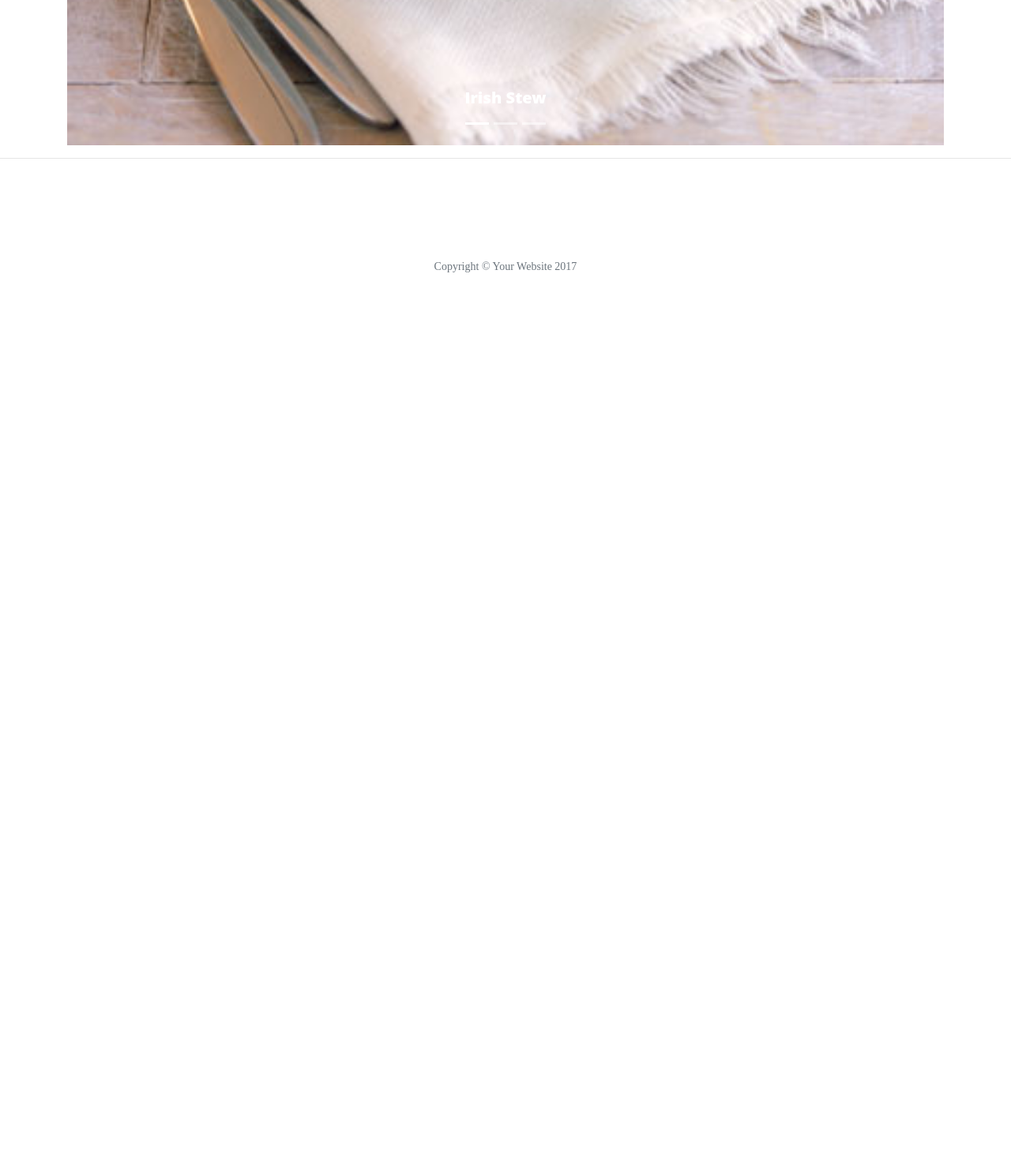
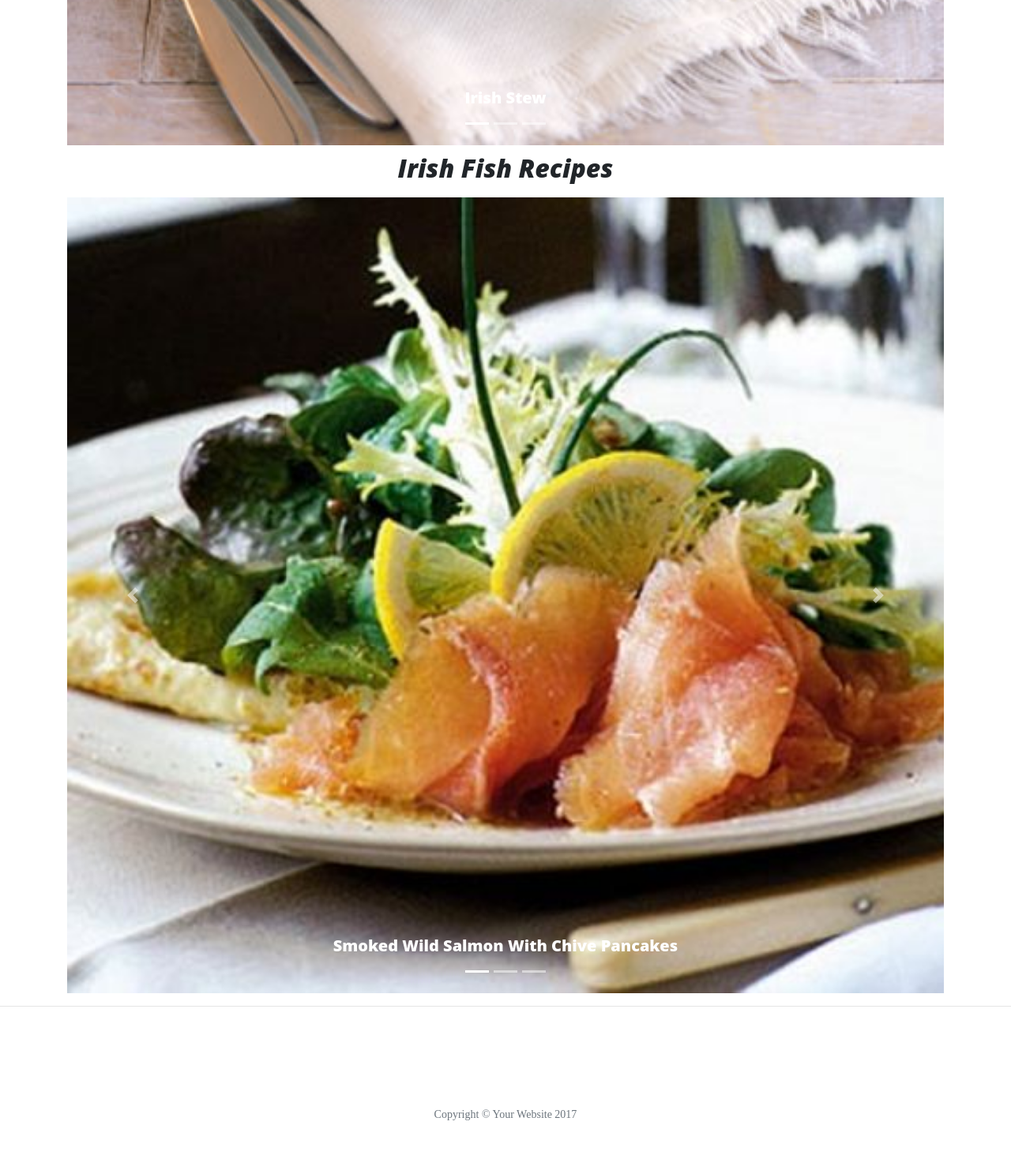
Before and after one commit to Declan446/irish-recipes, a Flask app: page /get_recipes in a window 1280 px wide. Shown: the part 1454-2941 px from the top of the page at 79% size. Before the commit the page ends 1799 px from the top, so only its background shows below. Run offline with Flask 2, Linux system fonts and the light colour scheme; some libraries are stand-ins or nearby versions.

Commit message:
added another carousel for my fish recipes and edited it to add my fish recipes

```diff
--- a/templates/base2.html
+++ b/templates/base2.html
@@ -95,6 +95,44 @@
   </a>
 </div>
 
+<div class="caption center-align"><h2>Irish Fish Recipes</h2></div>
+
+    <div id="carouselExampleCaptions" class="carousel slide" data-ride="carousel">
+  <ol class="carousel-indicators">
+    <li data-target="#carouselExampleCaptions" data-slide-to="0" class="active"></li>
+    <li data-target="#carouselExampleCaptions" data-slide-to="1"></li>
+    <li data-target="#carouselExampleCaptions" data-slide-to="2"></li>
+  </ol>
+  <div class="carousel-inner">
+    <div class="carousel-item active">
+      <img src="static/img/salmon.jpg" class="d-block w-100" alt="Smoked Wild Salmon With Chive Pancakes">
+      <div class="carousel-caption d-none d-md-block">
+        <h5>Smoked Wild Salmon With Chive Pancakes</h5>
+      </div>
+    </div>
+    <div class="carousel-item">
+      <img src="static/img/haddock.jpg" class="d-block w-100" alt="Smoked Haddock And Calcannon">
+      <div class="carousel-caption d-none d-md-block">
+        <h5>Smoked Haddock And Calcannon</h5>
+      </div>
+    </div>
+    <div class="carousel-item">
+      <img src="static/img/scallops.jpg" class="d-block w-100" alt="Seared Scallops With Black Pudding And Cauliflower Purée">
+      <div class="carousel-caption d-none d-md-block">
+        <h5>Seared Scallops With Black Pudding And Cauliflower Purée</h5>
+      </div>
+    </div>
+  </div>
+  <a class="carousel-control-prev" href="#carouselExampleCaptions" role="button" data-slide="prev">
+    <span class="carousel-control-prev-icon" aria-hidden="true"></span>
+    <span class="sr-only">Previous</span>
+  </a>
+  <a class="carousel-control-next" href="#carouselExampleCaptions" role="button" data-slide="next">
+    <span class="carousel-control-next-icon" aria-hidden="true"></span>
+    <span class="sr-only">Next</span>
+  </a>
+</div>
+
             {% endblock %}
     </div>
 
```
